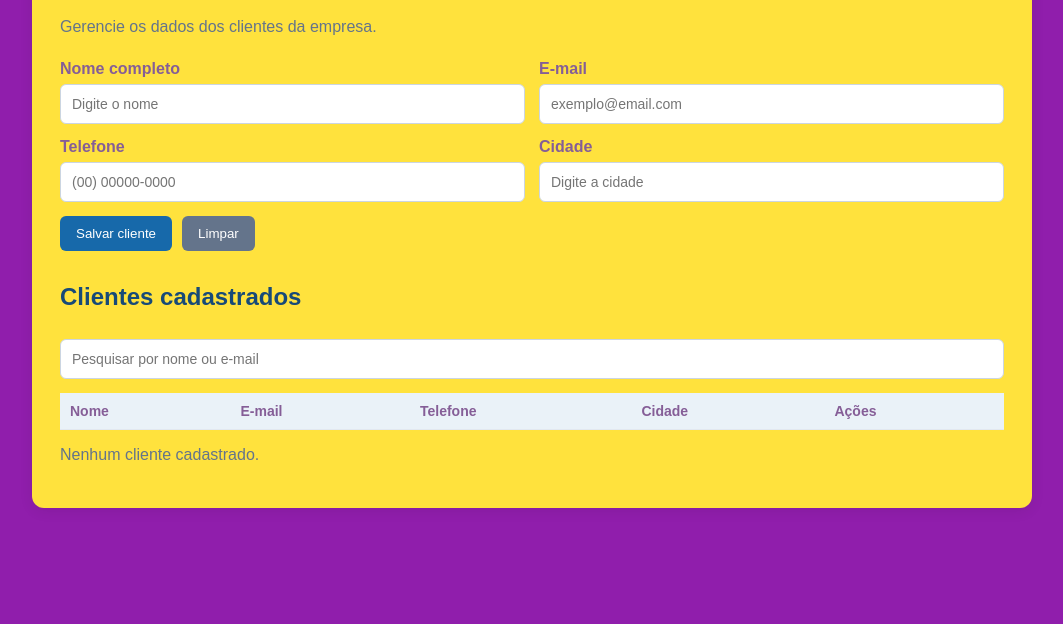
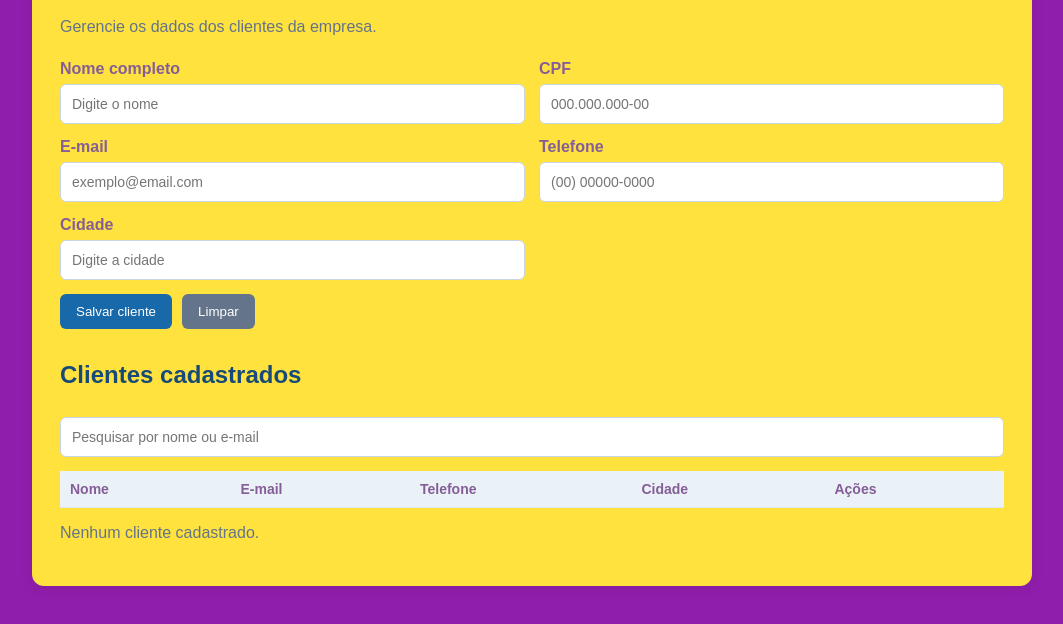
Before and after one commit to maodeferro/sistema-cadastro, a plain HTML site: page index.html in a window 1280 px wide. Shown: the part 92-716 px from the top of the page, without its empty margins (108-1171 px from the left). Drawn offline with Linux system fonts and the light colour scheme.

Commit message:
Update index.html

```diff
--- a/index.html
+++ b/index.html
@@ -39,6 +39,13 @@
       </div>
 
 
+      <div class="campo">
+
+        <label for="cpf">CPF</label>
+
+        <input type="text" id="cpf" placeholder="000.000.000-00" maxlength="14">
+
+      </div>
 
       <div class="campo">
 
```
